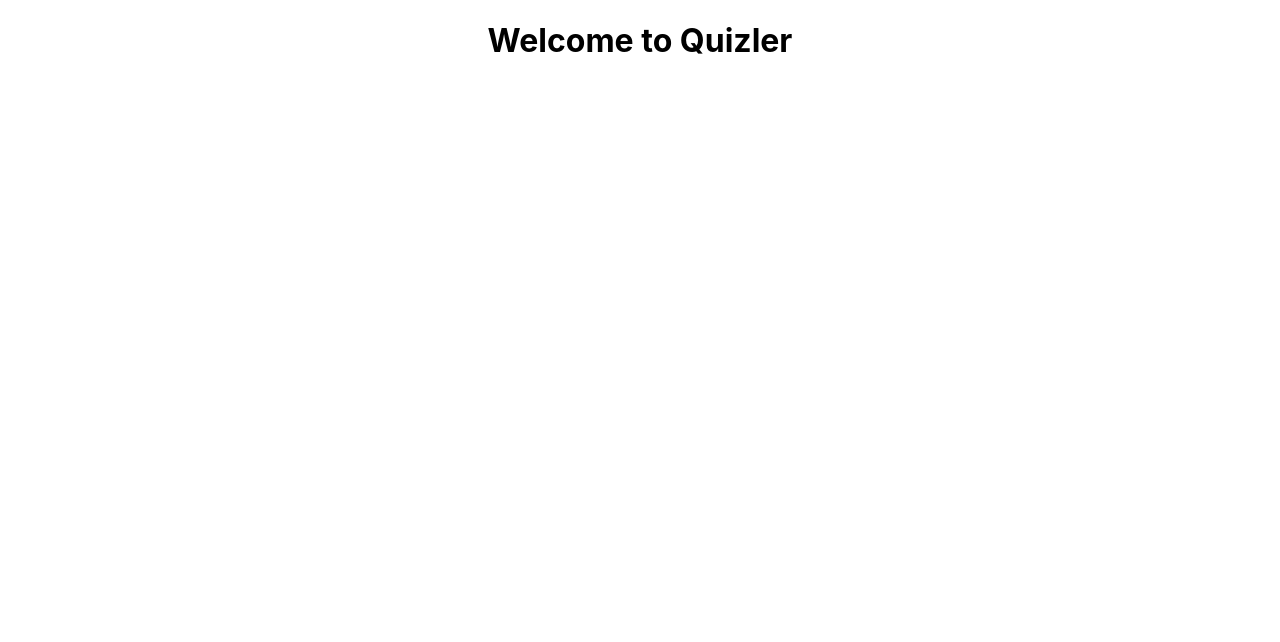
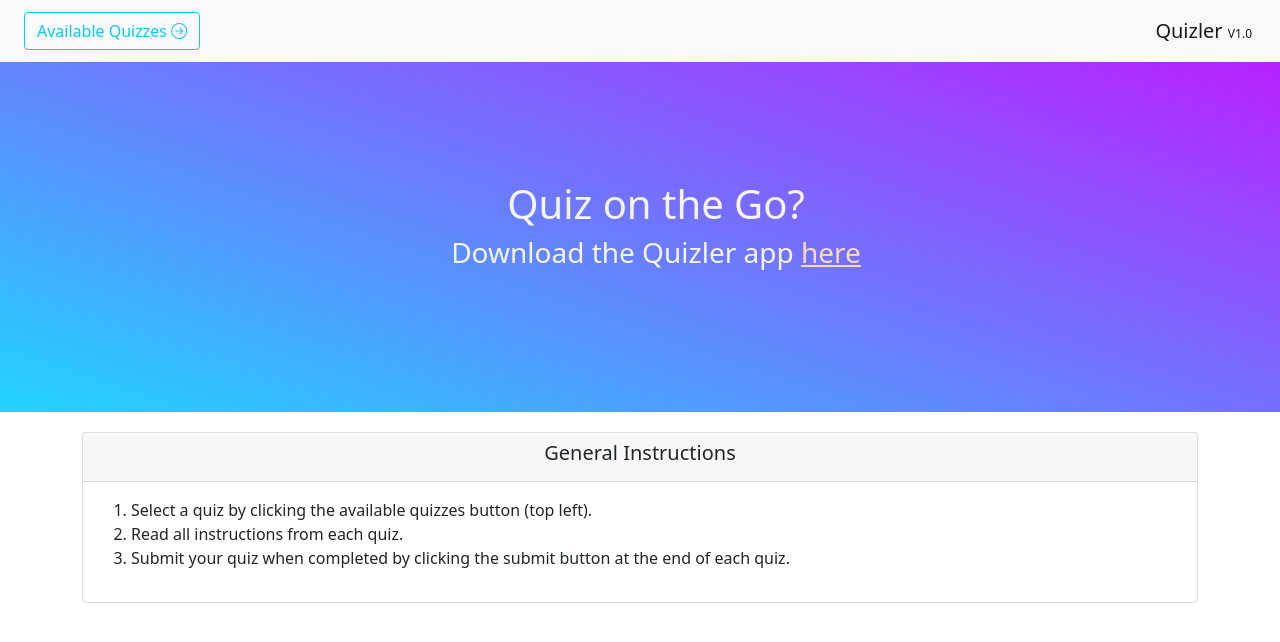
Before and after one commit to codedbychavez/quizler, a React (Create React App) app: page / in a window 1280 px wide. Shown: the top 642 px of the page. Built offline with nearby package versions, Linux system fonts and the light colour scheme.

Commit message:
Completed Dashboard

```diff
--- a/package.json
+++ b/package.json
@@ -7,10 +7,12 @@
     "@testing-library/react": "^12.1.4",
     "@testing-library/user-event": "^13.5.0",
     "bootstrap": "^5.1.3",
+    "bootstrap-icons": "^1.8.1",
     "react": "^17.0.2",
     "react-bootstrap": "^2.2.1",
     "react-dom": "^17.0.2",
     "react-scripts": "5.0.0",
+    "styled-components": "^5.3.3",
     "web-vitals": "^2.1.4"
   },
   "scripts": {
@@ -36,5 +38,8 @@
       "last 1 firefox version",
       "last 1 safari version"
     ]
+  },
+  "resolutions": {
+    "styled-components": "^5"
   }
 }
--- a/src/App.js
+++ b/src/App.js
@@ -1,10 +1,13 @@
-import logo from './logo.svg';
 import './App.css';
+import 'bootstrap/dist/css/bootstrap.min.css';
+import 'bootstrap-icons/font/bootstrap-icons.css';
+import Dashboard from './pages/Dashboard';
 
 function App() {
   return (
     <div className="App">
-      <h1>Welcome to Quizler</h1>
+      <Dashboard/>
+
     </div>
   );
 }
--- /dev/null
+++ b/src/components/molecules/Jumbotron.js
@@ -0,0 +1,45 @@
+import styled from "styled-components";
+
+const Jumbotron = () => {
+    return (
+        <>
+            <Wrapper>
+                <FlexWrapper>
+                    <CustomList>
+                        <li> <h1>Quiz on the Go?</h1> </li>
+                        <li> <h3>Download the Quizler app <CustomA href="#">here</CustomA></h3> </li>
+                    </CustomList>
+                </FlexWrapper>
+            </Wrapper>
+        </>
+    )
+}
+
+const Wrapper = styled.div`
+    height: 350px;
+    width: 100%;
+    background-color: #21D4FD;
+    background-image: linear-gradient(19deg, #21D4FD 0%, #B721FF 100%);
+    color: whitesmoke;
+`;
+
+const FlexWrapper = styled.div`
+    width: 100%;
+    height: 100%;
+    display: flex;
+    align-items: center;
+    justify-content: center;
+`;
+
+const CustomList = styled.ul`
+    list-style-type: none;
+`;
+
+const CustomA = styled.a`
+    color: wheat;
+    :hover {
+        color: white;
+    }
+`
+
+export default Jumbotron;
--- /dev/null
+++ b/src/components/molecules/SmallText.js
@@ -0,0 +1,7 @@
+import styled from 'styled-components';
+
+const SmallText = styled.span`
+    font-size: 12px;
+`;
+
+export default SmallText;
--- /dev/null
+++ b/src/components/molecules/Spacer.js
@@ -0,0 +1,8 @@
+import styled from 'styled-components';
+
+const SpacerSmall = styled.div`
+    margin-top: 20px;
+    margin-bottom: 20px;
+`;
+
+export default SpacerSmall;
--- /dev/null
+++ b/src/components/organisms/Instructions.js
@@ -0,0 +1,26 @@
+import Card from 'react-bootstrap/Card';
+import styled from 'styled-components';
+
+const Instructions = () => {
+    return (
+        <Card>
+            <Card.Header>
+                <Card.Title>General Instructions</Card.Title>
+            </Card.Header>
+            <StyledCardBody>
+                <ol>
+                    <li>Select a quiz by clicking the available quizzes button (top left).</li>
+                    <li>Read all instructions from each quiz.</li>
+                    <li>Submit your quiz when completed by clicking the submit button at the end of each quiz.</li>
+                </ol>
+            </StyledCardBody>
+        </Card>
+    )
+}
+
+export default Instructions;
+
+
+const StyledCardBody = styled(Card.Body)`
+    text-align: left;
+`;
--- /dev/null
+++ b/src/components/organisms/Nav.js
@@ -0,0 +1,54 @@
+import styled from "styled-components";
+import Navbar from "react-bootstrap/Navbar";
+import Container from "react-bootstrap/Container";
+import Offcanvas from "react-bootstrap/Offcanvas";
+import Nav from "react-bootstrap/Nav"
+import SmallText from "../molecules/SmallText";
+import { Button } from "react-bootstrap";
+
+const AppNav = (props) => {
+
+return (
+
+<Navbar bg="light" expand={false}>
+  <Container fluid>
+    {/* <Navbar.Toggle aria-controls="offcanvasNavbar" /> */}
+    <CustomToggle aria-controls="offcanvasNavbar">
+      <AvailableQuizzesButton variant="outline-info">Available Quizzes <i class="bi bi-arrow-right-circle"></i></AvailableQuizzesButton>
+    </CustomToggle>
+    <Navbar.Brand href="#">Quizler <SmallText>V{props.version}</SmallText></Navbar.Brand>
+    <Navbar.Offcanvas
+      id="offcanvasNavbar"
+      aria-labelledby="offcanvasNavbarLabel"
+      placement="start"
+    >
+      <Offcanvas.Header closeButton>
+        <Offcanvas.Title id="offcanvasNavbarLabel">Available Quizzes</Offcanvas.Title>
+      </Offcanvas.Header>
+      <Offcanvas.Body>
+        <Nav className="justify-content-end flex-grow-1 pe-3">
+          <Nav.Link href="#action1">Home</Nav.Link>
+          <Nav.Link href="#action2">Link</Nav.Link>
+
+        </Nav>
+
+      </Offcanvas.Body>
+    </Navbar.Offcanvas>
+  </Container>
+</Navbar>
+
+)
+
+}
+
+const CustomToggle = styled(Navbar.Toggle)`
+  border: 0px;
+`
+
+const AvailableQuizzesButton = styled(Button)`
+  :hover {
+    color: whitesmoke;
+  }
+`
+
+export default AppNav;
--- a/src/index.js
+++ b/src/index.js
@@ -3,6 +3,7 @@
 import './index.css';
 import App from './App';
 import reportWebVitals from './reportWebVitals';
+
 
 ReactDOM.render(
   <React.StrictMode>
--- /dev/null
+++ b/src/pages/Dashboard.js
@@ -0,0 +1,24 @@
+import { Container } from "react-bootstrap";
+import StyledJumbotron from "../components/molecules/Jumbotron";
+import SpacerSmall from "../components/molecules/Spacer";
+import Instructions from "../components/organisms/Instructions";
+import AppNav from "../components/organisms/Nav";
+
+const Dashboard = () => {
+
+    return (
+        <div>
+            <AppNav version="1.0"/>
+                <StyledJumbotron>
+
+                </StyledJumbotron>
+            <Container>
+                <SpacerSmall>
+                    <Instructions/>
+                </SpacerSmall>
+            </Container>
+        </div>
+    )
+}
+
+export default Dashboard;
```
Also changed, not shown: 1 other file (tests, documents, lock files or other folders).
